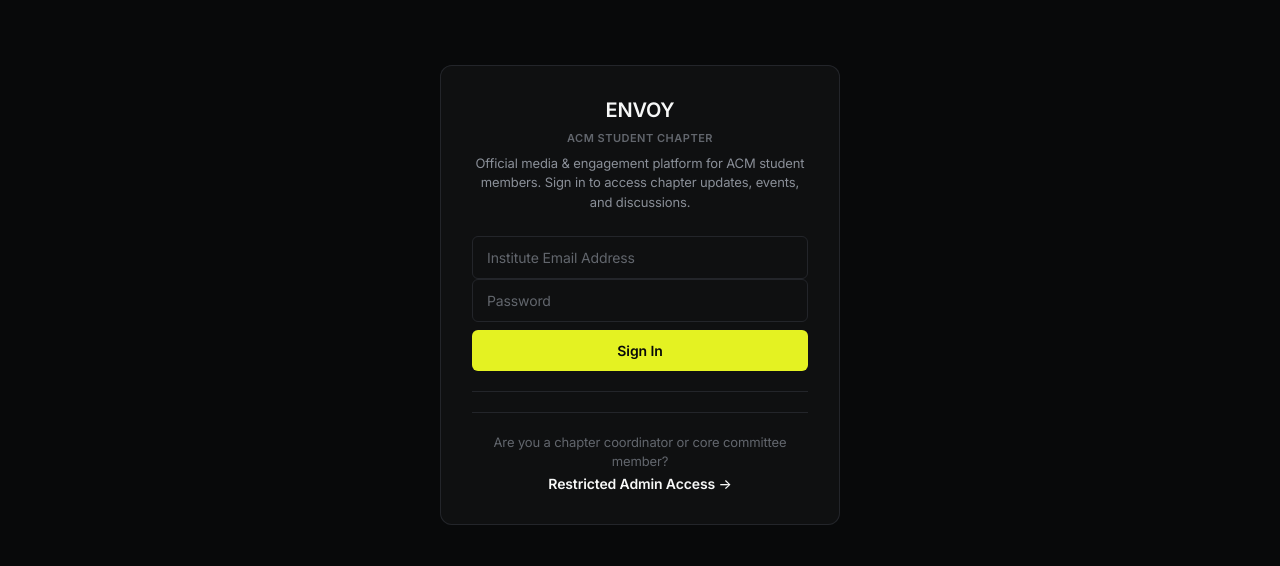
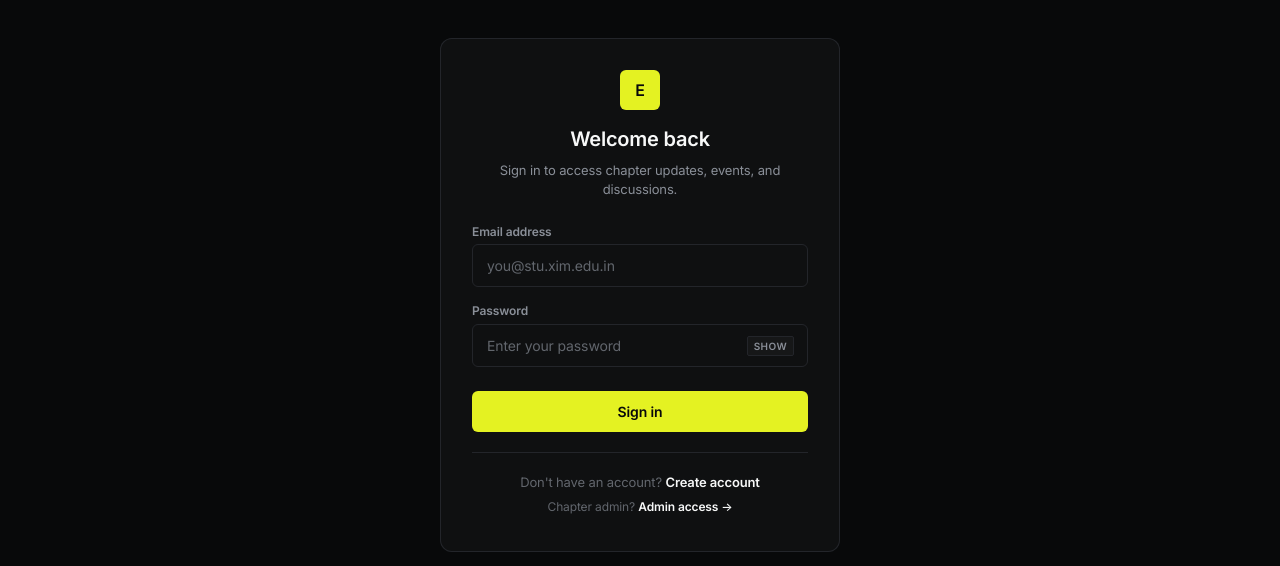
Before and after one commit to Kaifkhurshid7/ACM-XIM-ENVOY, a React (Vite) app in the folder acmmedia-frontend/: page /login in a window 1280 px wide. Shown: the part 170-736 px from the top of the page. Built offline with nearby package versions, Linux system fonts and the light colour scheme; no server answers.

Commit message:
fix(Login): Enhance login page UX with password visibility toggle and improved form layout

```diff
--- a/acmmedia-frontend/src/pages/Login.jsx
+++ b/acmmedia-frontend/src/pages/Login.jsx
@@ -1,12 +1,3 @@
-/**
- * Login Page
- *
- * Student authentication page for chapter members.
- * Redirects to home on successful login.
- *
- * @page
- */
-
 import React, { useState, useContext } from "react";
 import { AuthContext } from "../context/AuthContext";
 import { useNavigate } from "react-router-dom";
@@ -14,55 +5,71 @@
 
 const Login = () => {
   const [formData, setFormData] = useState({ email: "", password: "" });
+  const [loading, setLoading] = useState(false);
+  const [showPassword, setShowPassword] = useState(false);
   const { login } = useContext(AuthContext);
   const navigate = useNavigate();
 
   const handleSubmit = async (e) => {
     e.preventDefault();
+    setLoading(true);
     try {
       await login(formData.email, formData.password);
       navigate("/");
     } catch (err) {
-      alert(extractErrorMessage(err, "Login failed. Please check your credentials."));
+      alert(extractErrorMessage(err, "The credentials you entered are incorrect. Please try again."));
+    } finally {
+      setLoading(false);
     }
   };
 
   return (
     <div className="auth-wrapper">
-      <div className="auth-bg"></div>
       <div className="auth-card">
-        <header>
-          <h1>ENVOY</h1>
-          <h3>ACM Student Chapter</h3>
-          <p>
-            Official media & engagement platform for ACM student members.
-            Sign in to access chapter updates, events, and discussions.
-          </p>
+        <header className="auth-card-header">
+          <div className="auth-logo-mark">E</div>
+          <h1>Welcome back</h1>
+          <p>Sign in to access chapter updates, events, and discussions.</p>
         </header>
 
-        <form onSubmit={handleSubmit}>
+        <form onSubmit={handleSubmit} className="auth-form-grid">
+          <div className="field-group full-width">
+            <label>Email address</label>
             <input
               type="email"
-            placeholder="Institute Email Address"
+              placeholder="you@stu.xim.edu.in"
               value={formData.email}
               onChange={(e) => setFormData({ ...formData, email: e.target.value })}
               required
+              autoComplete="email"
             />
+          </div>
+
+          <div className="field-group full-width">
+            <label>Password</label>
+            <div className="input-with-icon">
               <input
-            type="password"
-            placeholder="Password"
+                type={showPassword ? "text" : "password"}
+                placeholder="Enter your password"
                 value={formData.password}
                 onChange={(e) => setFormData({ ...formData, password: e.target.value })}
                 required
+                autoComplete="current-password"
               />
-          <button type="submit">Sign In</button>
+              <button type="button" className="toggle-pw" onClick={() => setShowPassword(!showPassword)}>
+                {showPassword ? "Hide" : "Show"}
+              </button>
+            </div>
+          </div>
+
+          <button type="submit" className="auth-submit-btn" disabled={loading}>
+            {loading ? "Signing in..." : "Sign in"}
+          </button>
         </form>
 
-        <div className="auth-divider"><span></span></div>
-
-        <div className="auth-footer">
-          <p>Are you a chapter coordinator or core committee member?</p>
-          <span onClick={() => navigate("/admin-login")}>Restricted Admin Access →</span>
+        <div className="auth-card-footer">
+          <p>Don't have an account? <span onClick={() => navigate("/register")}>Create account</span></p>
+          <p className="auth-footer-alt">Chapter admin? <span onClick={() => navigate("/admin-login")}>Admin access →</span></p>
         </div>
       </div>
     </div>
```
Lines whose indentation alone changed are shown as unchanged.
